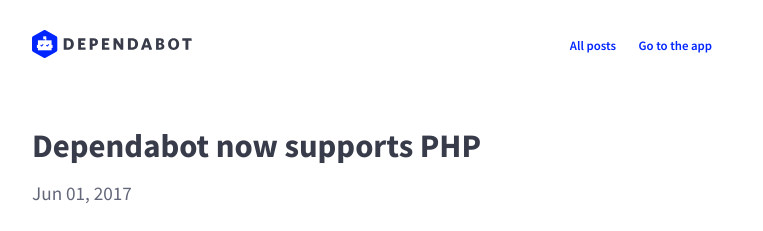
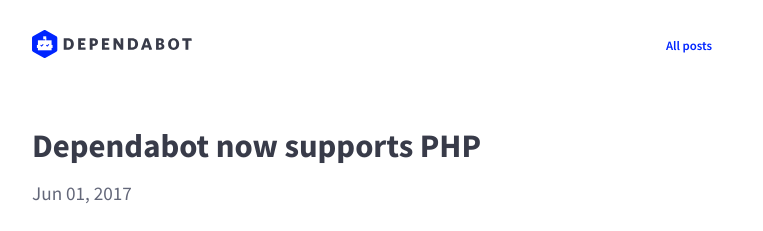
Before and after one commit to desenvolvedorIcotrade/App.bot, a Jekyll site: the page built from blog/_posts/2017-06-02-dependabot-now-supports-php.md, in a window 1280 px wide. Shown: the top 231 px of the page, without its empty margins (258-1021 px from the left). Built offline with Jekyll 4.4.1, drawn with Linux system fonts in a browser that asks for light colours; nearby versions of some CDN libraries.

Commit message:
Remove unused blog nav item

```diff
--- a/_layouts/default.html
+++ b/_layouts/default.html
@@ -25,7 +25,6 @@
         <div class="nav-right">
           <div class="nav-item">
             <a class="nav-item" href="/blog">All posts</a>
-            <a class="nav-item" href="//app.dependabot.com/auth/sign-up">Go to the app</a>
           </div>
         </div>
       </nav>
```
